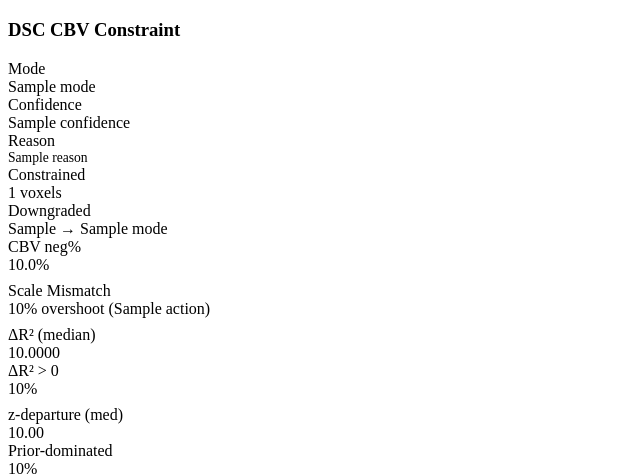
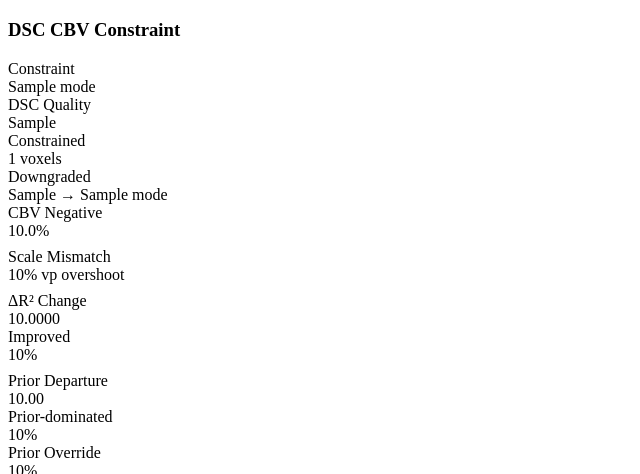
Before and after one commit to arulseh/pmriprep, a Python web app: template pmriprep/templates/sections/section_dce.html in a window 1280 px wide. Shown: the part 6026-6500 px from the top of the page, without its empty margins (0-640 px from the left). Run offline with Jinja, Linux system fonts and the light colour scheme; the template is opened without the code that fills it: most values are stand-ins (such as "Sample title", 1, 10 or a date in 2020).

Commit message:
fix: DCE cbv qc

```diff
--- a/pmriprep/templates/sections/section_dce.html
+++ b/pmriprep/templates/sections/section_dce.html
@@ -529,22 +529,16 @@
         <h3>DSC CBV Constraint</h3>
         <div class="metrics">
             <div class="metric">
-                <div class="metric-label">Mode</div>
+                <div class="metric-label">Constraint</div>
                 <div class="metric-value
                     {%- if cbv_c.mode == 'hard' %} pass
                     {%- elif cbv_c.mode == 'soft' %} warn
                     {%- else %} unknown{% endif %}">{{ cbv_c.mode }}</div>
             </div>
-            {% if cbv_c.confidence is defined %}
+            {% if cbv_c.dsc_cbv_confidence is defined %}
             <div class="metric">
-                <div class="metric-label">Confidence</div>
-                <div class="metric-value">{{ cbv_c.confidence }}</div>
-            </div>
-            {% endif %}
-            {% if cbv_c.reason is defined %}
-            <div class="metric">
-                <div class="metric-label">Reason</div>
-                <div class="metric-value" style="font-size: 0.85em;">{{ cbv_c.reason }}</div>
+                <div class="metric-label">DSC Quality</div>
+                <div class="metric-value">{{ cbv_c.dsc_cbv_confidence }}</div>
             </div>
             {% endif %}
             {% if dce.qc_metrics.pk_modeling.n_constrained is defined %}
@@ -556,12 +550,12 @@
             {% if cbv_c.downgrade_from is defined %}
             <div class="metric">
                 <div class="metric-label">Downgraded</div>
-                <div class="metric-value warn">{{ cbv_c.downgrade_from }} &rarr; {{ cbv_c.mode }}</div>
+                <div class="metric-value"><span class="pass">{{ cbv_c.downgrade_from }}</span> &rarr; <span class="warn">{{ cbv_c.mode }}</span></div>
             </div>
             {% endif %}
             {% if cbv_c.cbv_negative_fraction is defined %}
             <div class="metric">
-                <div class="metric-label">CBV neg%</div>
+                <div class="metric-label">CBV Negative</div>
                 <div class="metric-value
                     {%- if cbv_c.cbv_negative_fraction < 0.01 %} pass
                     {%- elif cbv_c.cbv_negative_fraction < 0.05 %} warn
@@ -573,19 +567,19 @@
         <div class="metrics" style="margin-top: 8px;">
             <div class="metric">
                 <div class="metric-label">Scale Mismatch</div>
-                <div class="metric-value warn">{{ "%.0f"|format(cbv_c.scale_mismatch.overshoot_fraction * 100) }}% overshoot ({{ cbv_c.scale_mismatch.action }})</div>
+                <div class="metric-value warn">{{ "%.0f"|format(cbv_c.scale_mismatch.overshoot_fraction * 100) }}% vp overshoot</div>
             </div>
         </div>
         {% endif %}
         {% if dce.qc_metrics.pk_modeling.delta_r2_median is defined %}
         <div class="metrics" style="margin-top: 8px;">
             <div class="metric">
-                <div class="metric-label">&Delta;R&sup2; (median)</div>
+                <div class="metric-label">&Delta;R&sup2; Change</div>
                 <div class="metric-value">{{ "%.4f"|format(dce.qc_metrics.pk_modeling.delta_r2_median) }}</div>
             </div>
             {% if dce.qc_metrics.pk_modeling.frac_positive_delta_r2 is defined %}
             <div class="metric">
-                <div class="metric-label">&Delta;R&sup2; &gt; 0</div>
+                <div class="metric-label">Improved</div>
                 <div class="metric-value">{{ "%.0f"|format(dce.qc_metrics.pk_modeling.frac_positive_delta_r2 * 100) }}%</div>
             </div>
             {% endif %}
@@ -594,7 +588,7 @@
         {% if dce.qc_metrics.pk_modeling.z_departure_median is defined %}
         <div class="metrics" style="margin-top: 8px;">
             <div class="metric">
-                <div class="metric-label">z-departure (med)</div>
+                <div class="metric-label">Prior Departure</div>
                 <div class="metric-value">{{ "%.2f"|format(dce.qc_metrics.pk_modeling.z_departure_median) }}</div>
             </div>
             {% if dce.qc_metrics.pk_modeling.frac_prior_dominated is defined %}
@@ -605,7 +599,7 @@
             {% endif %}
             {% if dce.qc_metrics.pk_modeling.frac_strong_departure is defined %}
             <div class="metric">
-                <div class="metric-label">Strong departure</div>
+                <div class="metric-label">Prior Override</div>
                 <div class="metric-value">{{ "%.0f"|format(dce.qc_metrics.pk_modeling.frac_strong_departure * 100) }}%</div>
             </div>
             {% endif %}
@@ -616,7 +610,7 @@
     {% endif %}
 
     <!-- DSC-DCE Cross-Validation -->
-    {% if dce.qc_metrics.dsc_dce_validation is defined and dce.qc_metrics.dsc_dce_validation and not dce.qc_metrics.dsc_dce_validation.skipped is defined %}
+    {% if dce.qc_metrics.dsc_dce_validation is defined and dce.qc_metrics.dsc_dce_validation %}
     {% set xval = dce.qc_metrics.dsc_dce_validation %}
     {% if not xval.skipped|default(false) %}
     <div class="section">
@@ -627,33 +621,32 @@
                 <div class="metric-label">Status</div>
                 <div class="metric-value
                     {%- if xval.status == 'PASS' %} pass
-                    {%- elif xval.status == 'CIRCULAR' %} warn
+                    {%- elif xval.status == 'CIRCULAR' %}
                     {%- elif xval.status == 'WARN' %} warn
                     {%- else %} poor{% endif %}">{{ xval.status }}</div>
             </div>
             {% endif %}
             {% if xval.circular is defined and xval.circular %}
             <div class="metric">
-                <div class="metric-label">Note</div>
-                <div class="metric-value warn" style="font-size: 0.85em;">Circular: vp hard-constrained from CBV</div>
+                <div class="metric-value" style="font-size: 0.85em; font-style: italic;">Hard-constrained &mdash; cross-validation is circular</div>
             </div>
             {% endif %}
             {% if xval.metrics is defined %}
             {% if xval.metrics.median_ratio is defined and xval.metrics.median_ratio > 0 %}
             <div class="metric">
-                <div class="metric-label">Median Ratio</div>
+                <div class="metric-label">vp/CBV Ratio</div>
                 <div class="metric-value">{{ "%.3f"|format(xval.metrics.median_ratio) }}</div>
             </div>
             {% endif %}
             {% if xval.metrics.expected_ratio is defined and xval.metrics.expected_ratio > 0 %}
             <div class="metric">
-                <div class="metric-label">Expected Ratio</div>
+                <div class="metric-label">Expected</div>
                 <div class="metric-value">{{ "%.3f"|format(xval.metrics.expected_ratio) }}</div>
             </div>
             {% endif %}
             {% if xval.metrics.correlation is defined and xval.metrics.correlation != 0 %}
             <div class="metric">
-                <div class="metric-label">Correlation</div>
+                <div class="metric-label">Correlation (r)</div>
                 <div class="metric-value
                     {%- if xval.metrics.correlation >= 0.7 %} pass
                     {%- elif xval.metrics.correlation >= 0.4 %} warn
@@ -662,8 +655,14 @@
             {% endif %}
             {% if xval.metrics.fraction_valid is defined %}
             <div class="metric">
-                <div class="metric-label">Coverage</div>
+                <div class="metric-label">Valid Voxels</div>
                 <div class="metric-value">{{ "%.0f"|format(xval.metrics.fraction_valid * 100) }}%</div>
+            </div>
+            {% endif %}
+            {% if xval.correction_factor is defined and xval.status != 'PASS' and xval.status != 'CIRCULAR' %}
+            <div class="metric">
+                <div class="metric-label">Correction</div>
+                <div class="metric-value warn">{{ "%.2f"|format(xval.correction_factor) }}x</div>
             </div>
             {% endif %}
             {% endif %}
@@ -675,7 +674,7 @@
             {% endif %}
             {% if xval.dsc_preload_configured is defined and xval.dsc_preload_configured is not none %}
             <div class="metric">
-                <div class="metric-label">DSC Preload</div>
+                <div class="metric-label">Preload Config</div>
                 <div class="metric-value">{{ "yes" if xval.dsc_preload_configured else "no" }}</div>
             </div>
             {% endif %}
@@ -686,11 +685,6 @@
             </div>
             {% endif %}
         </div>
-        {% if xval.interpretation is defined and xval.interpretation %}
-        <div style="margin-top: 8px; font-size: 0.9em; color: #555;">
-            {{ xval.interpretation }}
-        </div>
-        {% endif %}
         {% if dce.images.dsc_dce_xval is defined and dce.images.dsc_dce_xval %}
         <div class="figure-container" style="margin-top: 10px;">
             <img src="{{ dce.images.dsc_dce_xval }}" alt="DSC-DCE Cross-Validation">
--- a/pyproject.toml
+++ b/pyproject.toml
@@ -4,7 +4,7 @@ build-backend = "setuptools.build_meta"
 
 [project]
 name = "pmriprep"
-version = "0.4.0"
+version = "0.4.1"
 description = "Perfusion MRI Preprocessing Pipeline - A NiPreps-compatible BIDS-App"
 readme = "README.md"
 license = {text = "BSD-3-Clause"}
```
Also changed, not shown: pmriprep/utils/dce_dsc_validation.py (+9 -7 lines), pmriprep/utils/dsc_dce_xval_plots.py (+0 -22 lines).
